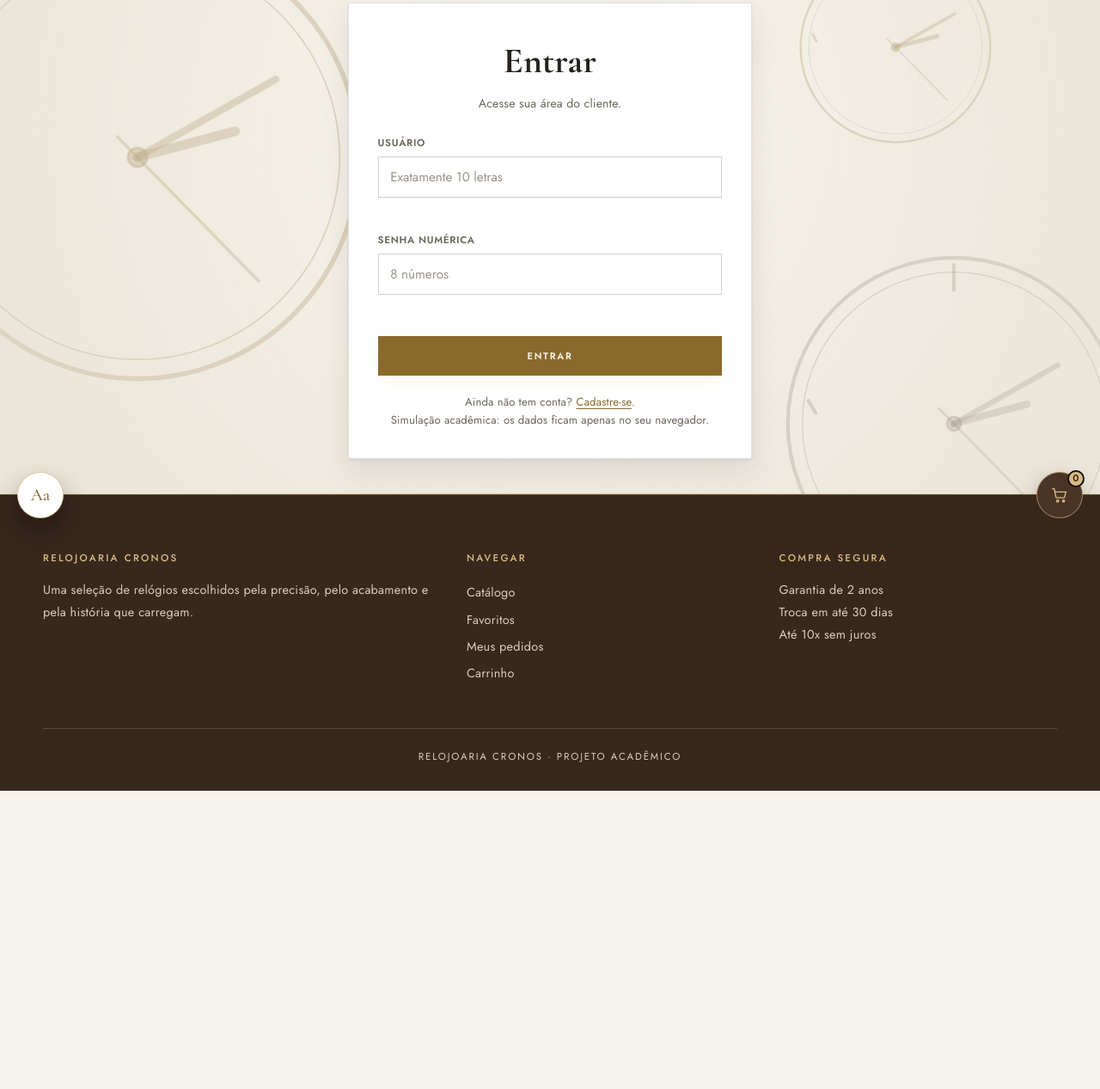
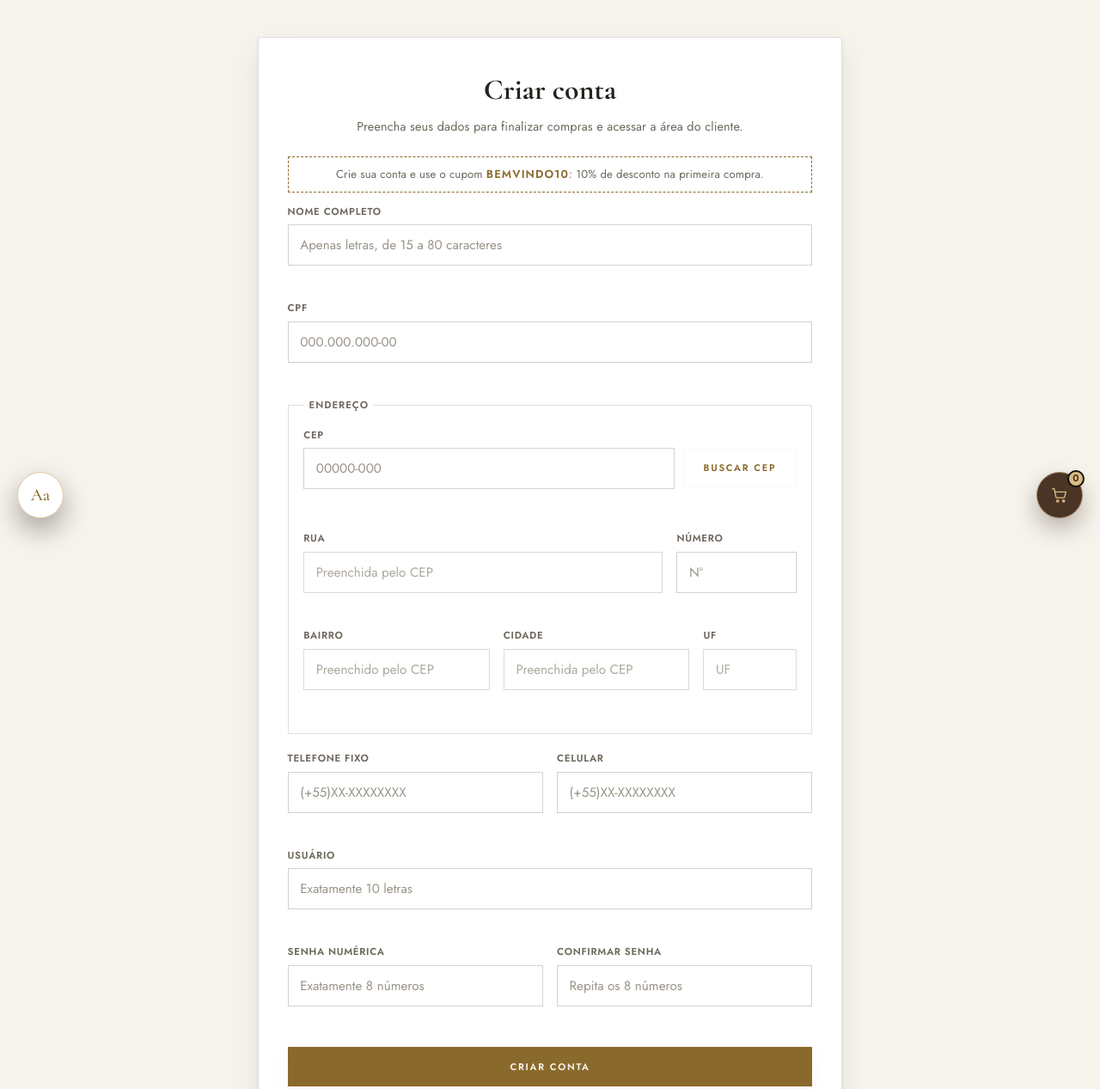
Before and after one commit to bernardosigoli-bit/Relojoaria_Cronos, a plain HTML site: page relojoaria-cronos/login.html in a window 1280 px wide. Shown: the part 177-1444 px from the top of the page at 86% size. Before the commit the page ends 1097 px from the top, so only its background shows below. Drawn offline with nearby package versions, Linux system fonts and the light colour scheme.

Commit message:
Change login page to account creation page

```diff
--- a/relojoaria-cronos/login.html
+++ b/relojoaria-cronos/login.html
@@ -3,8 +3,8 @@
 <head>
   <meta charset="UTF-8" />
   <meta name="viewport" content="width=device-width, initial-scale=1.0" />
-  <title>Relojoaria Cronos — Entrar</title>
-  <meta name="description" content="Entre na sua conta da Relojoaria Cronos." />
+  <title>Relojoaria Cronos — Criar conta</title>
+  <meta name="description" content="Crie sua conta na Relojoaria Cronos." />
 
   <link rel="preconnect" href="https://fonts.googleapis.com" />
   <link href="https://fonts.googleapis.com/css2?family=Cormorant+Garamond:wght@500;600;700&family=Jost:wght@300;400;500;600&display=swap" rel="stylesheet" />
@@ -32,35 +32,108 @@
 
   <div class="divisor"></div>
 
-  <div class="fundo-login" aria-hidden="true">
-    <div class="fundo-relogios" id="fundo-relogios"></div>
-    <div class="fundo-pelicula"></div>
-  </div>
+  <main id="conteudo" class="tela-cadastro">
+    <div class="caixa-cadastro cartao">
+      <h1>Criar conta</h1>
+      <p class="subtitulo">Preencha seus dados para finalizar compras e acessar a área do cliente.</p>
 
-  <main id="conteudo" class="tela-login">
-    <div class="caixa-login cartao">
-      <h1>Entrar</h1>
-      <p class="subtitulo">Acesse sua área do cliente.</p>
+      <p class="nota-cupom" id="nota-cupom"></p>
+      <div id="aviso-cadastro" class="alerta escondido" role="alert"></div>
 
-      <div id="aviso-login" class="alerta escondido" role="alert"></div>
+      <form id="form-cadastro" novalidate>
+        <div class="campo">
+          <label for="nome">Nome completo</label>
+          <input type="text" id="nome" maxlength="80" placeholder="Apenas letras, de 15 a 80 caracteres" autocomplete="name" />
+          <p class="erro-campo" id="nome-erro"></p>
+        </div>
 
-      <form id="form-login" novalidate>
+        <div class="campo">
+          <label for="cpf">CPF</label>
+          <input type="text" id="cpf" maxlength="14" inputmode="numeric" placeholder="000.000.000-00" autocomplete="off" />
+          <p class="erro-campo" id="cpf-erro"></p>
+        </div>
+
+        <fieldset class="grupo-campos">
+          <legend>Endereço</legend>
+          <div class="linha-cep">
+            <div class="campo">
+              <label for="cep">CEP</label>
+              <input type="text" id="cep" maxlength="9" inputmode="numeric" placeholder="00000-000" autocomplete="postal-code" />
+              <p class="erro-campo" id="cep-erro"></p>
+            </div>
+            <button type="button" id="botao-buscar-cep" class="botao botao-secundario">Buscar CEP</button>
+          </div>
+          <p id="cep-mensagem" class="mensagem-erro" role="status"></p>
+
+          <div class="grade-duas-colunas grade-rua">
+            <div class="campo">
+              <label for="endereco">Rua</label>
+              <input type="text" id="endereco" readonly placeholder="Preenchida pelo CEP" />
+              <p class="erro-campo" id="endereco-erro"></p>
+            </div>
+            <div class="campo">
+              <label for="numero">Número</label>
+              <input type="text" id="numero" maxlength="10" placeholder="Nº" />
+              <p class="erro-campo" id="numero-erro"></p>
+            </div>
+          </div>
+          <div class="grade-tres-colunas">
+            <div class="campo">
+              <label for="bairro">Bairro</label>
+              <input type="text" id="bairro" readonly placeholder="Preenchido pelo CEP" />
+              <p class="erro-campo" id="bairro-erro"></p>
+            </div>
+            <div class="campo">
+              <label for="cidade">Cidade</label>
+              <input type="text" id="cidade" readonly placeholder="Preenchida pelo CEP" />
+              <p class="erro-campo" id="cidade-erro"></p>
+            </div>
+            <div class="campo">
+              <label for="uf">UF</label>
+              <input type="text" id="uf" readonly maxlength="2" placeholder="UF" />
+              <p class="erro-campo" id="uf-erro"></p>
+            </div>
+          </div>
+        </fieldset>
+
+        <div class="grade-duas-colunas">
+          <div class="campo">
+            <label for="fixo">Telefone fixo</label>
+            <input type="tel" id="fixo" maxlength="16" inputmode="numeric" placeholder="(+55)XX-XXXXXXXX" />
+            <p class="erro-campo" id="fixo-erro"></p>
+          </div>
+          <div class="campo">
+            <label for="celular">Celular</label>
+            <input type="tel" id="celular" maxlength="17" inputmode="numeric" placeholder="(+55)XX-XXXXXXXX" />
+            <p class="erro-campo" id="celular-erro"></p>
+          </div>
+        </div>
+
         <div class="campo">
           <label for="login">Usuário</label>
           <input type="text" id="login" maxlength="10" pattern="[A-Za-z]{10}" placeholder="Exatamente 10 letras" autocomplete="username" />
           <p class="erro-campo" id="login-erro"></p>
         </div>
-        <div class="campo">
-          <label for="senha">Senha numérica</label>
-          <input type="password" id="senha" maxlength="8" inputmode="numeric" pattern="[0-9]{8}" placeholder="8 números" autocomplete="current-password" />
-          <p class="erro-campo" id="senha-erro"></p>
+
+        <div class="grade-duas-colunas">
+          <div class="campo">
+            <label for="senha">Senha numérica</label>
+            <input type="password" id="senha" maxlength="8" inputmode="numeric" pattern="[0-9]{8}" placeholder="Exatamente 8 números" autocomplete="new-password" />
+            <p class="erro-campo" id="senha-erro"></p>
+          </div>
+          <div class="campo">
+            <label for="confirmar">Confirmar senha</label>
+            <input type="password" id="confirmar" maxlength="8" inputmode="numeric" pattern="[0-9]{8}" placeholder="Repita os 8 números" autocomplete="new-password" />
+            <p class="erro-campo" id="confirmar-erro"></p>
+          </div>
         </div>
-        <button type="submit" class="botao">Entrar</button>
+
+        <button type="submit" class="botao">Criar conta</button>
       </form>
 
       <p class="login-rodape">
-        Ainda não tem conta? <a class="link-destaque" href="cadastro.html">Cadastre-se</a>.<br>
-        Simulação acadêmica: os dados ficam apenas no seu navegador.
+        Já tem conta? <a class="link-destaque" href="login.html">Entrar</a>.<br>
+        Simulação acadêmica: os dados ficam apenas no seu navegador (localStorage).
       </p>
     </div>
   </main>
@@ -95,74 +168,88 @@
   <script src="js/busca.js"></script>
   <script src="js/acessibilidade.js"></script>
   <script src="js/cabecalho.js"></script>
+  <script src="js/cep.js"></script>
   <script>
-    const params = new URLSearchParams(window.location.search);
-    const motivo = params.get("motivo");
-    const aviso = document.getElementById("aviso-login");
+    const campos = {
+      nome: () => validarNome(document.getElementById("nome").value),
+      cpf: () => validarCPF(document.getElementById("cpf").value),
+      cep: () => validarCEP(document.getElementById("cep").value),
+      endereco: () => (document.getElementById("endereco").value.trim() ? "" : "Informe a rua (use o CEP)."),
+      numero: () => (document.getElementById("numero").value.trim() ? "" : "Informe o número."),
+      bairro: () => (document.getElementById("bairro").value.trim() ? "" : "Informe o bairro."),
+      cidade: () => (document.getElementById("cidade").value.trim() ? "" : "Informe a cidade."),
+      uf: () => (/^[A-Za-z]{2}$/.test(document.getElementById("uf").value.trim()) ? "" : "Informe a UF."),
+      fixo: () => validarTelefoneFixo(document.getElementById("fixo").value),
+      celular: () => validarTelefoneCelular(document.getElementById("celular").value),
+      login: () => validarLogin(document.getElementById("login").value),
+      senha: () => validarSenha(document.getElementById("senha").value),
+      confirmar: () =>
+        document.getElementById("confirmar").value === document.getElementById("senha").value &&
+        document.getElementById("confirmar").value !== ""
+          ? ""
+          : "A confirmação deve ser igual à senha.",
+    };
 
-    function mostrarAviso(texto, tipo) {
-      aviso.textContent = texto;
-      aviso.className = "alerta alerta-" + tipo;
+    function validarCampo(id) {
+      return mostrarErroCampo(document.getElementById(id), campos[id]());
     }
 
-    if (motivo === "checkout") {
-      mostrarAviso("Entre na sua conta para finalizar a compra.", "info");
-    }
-    if (params.get("cadastro") === "ok") {
-      mostrarAviso("Cadastro realizado com sucesso! Entre com seu login e senha.", "sucesso");
-    }
-    if (estaLogado()) {
-      window.location.replace("perfil.html");
-    }
-
-    (function () {
-      const marcas = Array.from({ length: 12 }, (_, i) =>
-        `<line x1="100" y1="12" x2="100" y2="${i % 3 === 0 ? 26 : 20}" transform="rotate(${i * 30} 100 100)"/>`).join("");
-      const relogio = (classe) => `
-        <svg class="relogio-fundo ${classe}" viewBox="0 0 200 200" fill="none" stroke="currentColor">
-          <circle cx="100" cy="100" r="92" stroke-width="2"/>
-          <circle cx="100" cy="100" r="84" stroke-width="0.6"/>
-          <g stroke-width="2">${marcas}</g>
-          <line class="ponteiro-hora" x1="100" y1="100" x2="100" y2="58" stroke-width="4"/>
-          <line class="ponteiro-min" x1="100" y1="100" x2="100" y2="34" stroke-width="3"/>
-          <line class="ponteiro-seg" x1="100" y1="112" x2="100" y2="28" stroke-width="1.2"/>
-          <circle cx="100" cy="100" r="4" fill="currentColor"/>
-        </svg>`;
-      document.getElementById("fundo-relogios").innerHTML = relogio("rel-1") + relogio("rel-2") + relogio("rel-3");
-    })();
-
-    document.getElementById("login").addEventListener("input", (evento) => {
-      evento.target.value = evento.target.value.replace(/[^A-Za-z]/g, "").slice(0, 10);
+    Object.keys(campos).forEach((id) => {
+      document.getElementById(id).addEventListener("blur", () => validarCampo(id));
     });
-    document.getElementById("senha").addEventListener("input", (evento) => {
-      evento.target.value = evento.target.value.replace(/\D/g, "").slice(0, 8);
+    document.getElementById("senha").addEventListener("input", () => {
+      if (document.getElementById("confirmar").value) validarCampo("confirmar");
     });
 
-    document.getElementById("form-login").addEventListener("submit", function (evento) {
+    document.getElementById("cpf").addEventListener("input", (e) => mascararCPF(e.target));
+    document.getElementById("fixo").addEventListener("input", (e) => mascararTelefone(e.target));
+    document.getElementById("celular").addEventListener("input", (e) => mascararTelefone(e.target));
+    ["login", "senha", "confirmar"].forEach((id) => {
+      document.getElementById(id).addEventListener("input", (e) => {
+        e.target.value = id === "login" ? e.target.value.replace(/[^A-Za-z]/g, "").slice(0, 10) : e.target.value.replace(/\D/g, "").slice(0, 8);
+      });
+    });
+    document.getElementById("botao-buscar-cep").addEventListener("click", buscarEnderecoPorCep);
+
+    const aviso = document.getElementById("aviso-cadastro");
+
+    document.getElementById("form-cadastro").addEventListener("submit", function (evento) {
       evento.preventDefault();
 
-      const campoLogin = document.getElementById("login");
-      const campoSenha = document.getElementById("senha");
-      const okLogin = mostrarErroCampo(campoLogin, validarLogin(campoLogin.value));
-      const okSenha = mostrarErroCampo(campoSenha, validarSenha(campoSenha.value));
-      if (!okLogin || !okSenha) return;
-
-      const usuario = obterUsuario();
-      if (!usuario) {
-        mostrarAviso("Nenhum cadastro encontrado neste navegador. Crie sua conta primeiro.", "erro");
+      const resultados = Object.keys(campos).map((id) => validarCampo(id));
+      if (resultados.includes(false)) {
+        aviso.textContent = "Corrija os campos destacados para continuar.";
+        aviso.className = "alerta alerta-erro";
+        const primeiro = document.querySelector("#form-cadastro .invalido");
+        if (primeiro) primeiro.focus();
         return;
       }
 
-      const confere = usuario.login.toLowerCase() === campoLogin.value.toLowerCase() && usuario.senha === campoSenha.value;
-      if (!confere) {
-        mostrarAviso("Login ou senha incorretos. Confira os dados e tente de novo.", "erro");
-        campoSenha.value = "";
-        campoSenha.focus();
-        return;
-      }
+      const valor = (id) => document.getElementById(id).value.trim();
+      salvarUsuario({
+        nome: valor("nome").replace(/\s+/g, " "),
+        cpf: valor("cpf"),
+        endereco: {
+          cep: valor("cep"),
+          rua: valor("endereco"),
+          numero: valor("numero"),
+          bairro: valor("bairro"),
+          cidade: valor("cidade"),
+          uf: valor("uf").toUpperCase(),
+        },
+        telefoneFixo: valor("fixo"),
+        celular: valor("celular"),
+        login: valor("login"),
+        senha: document.getElementById("senha").value,
+        criadoEm: new Date().toISOString(),
+      });
 
-      iniciarSessao();
-      window.location.href = motivo === "checkout" ? "checkout.html" : "perfil.html";
+      aviso.textContent = "Cadastro realizado com sucesso! Redirecionando para o login...";
+      aviso.className = "alerta alerta-sucesso";
+      mostrarToast("Cadastro realizado com sucesso!");
+      setTimeout(() => {
+        window.location.href = "login.html?cadastro=ok";
+      }, 1600);
     });
   </script>
 
```
